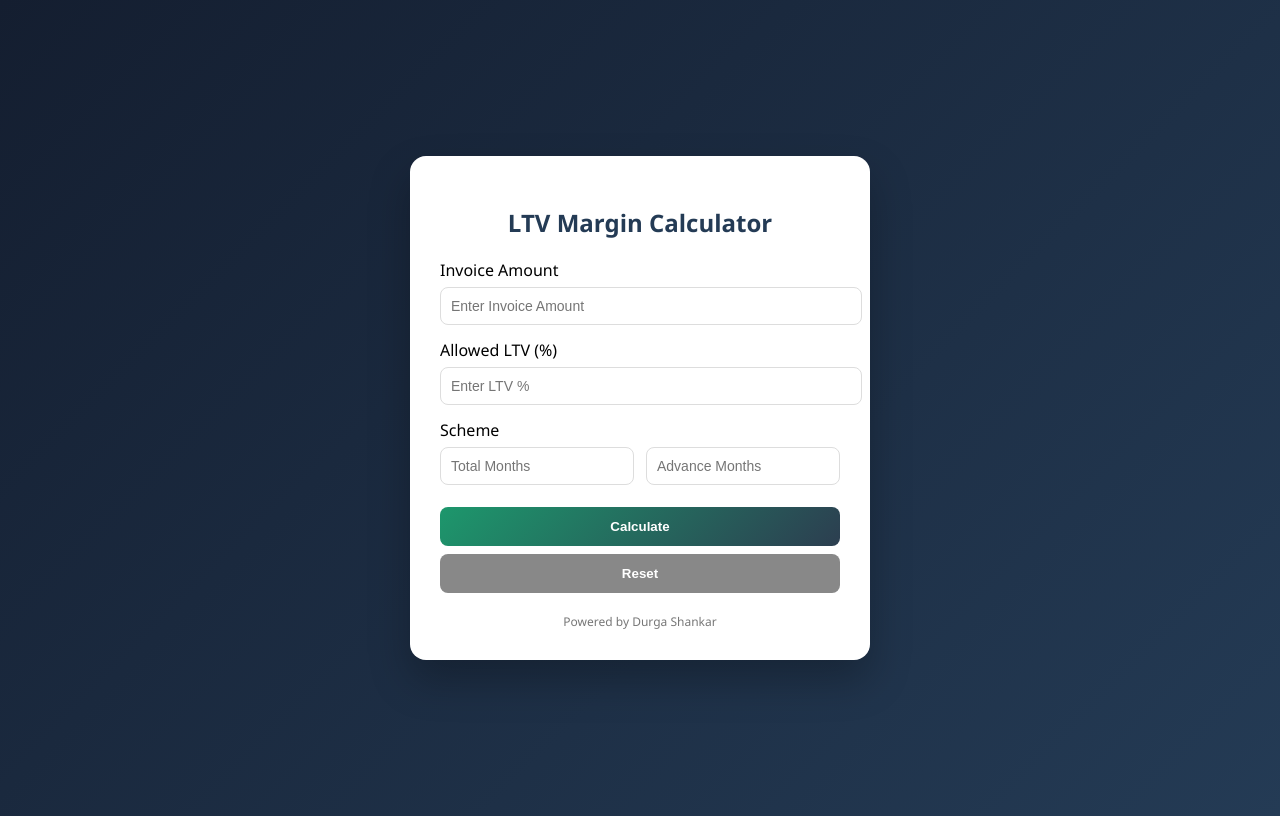
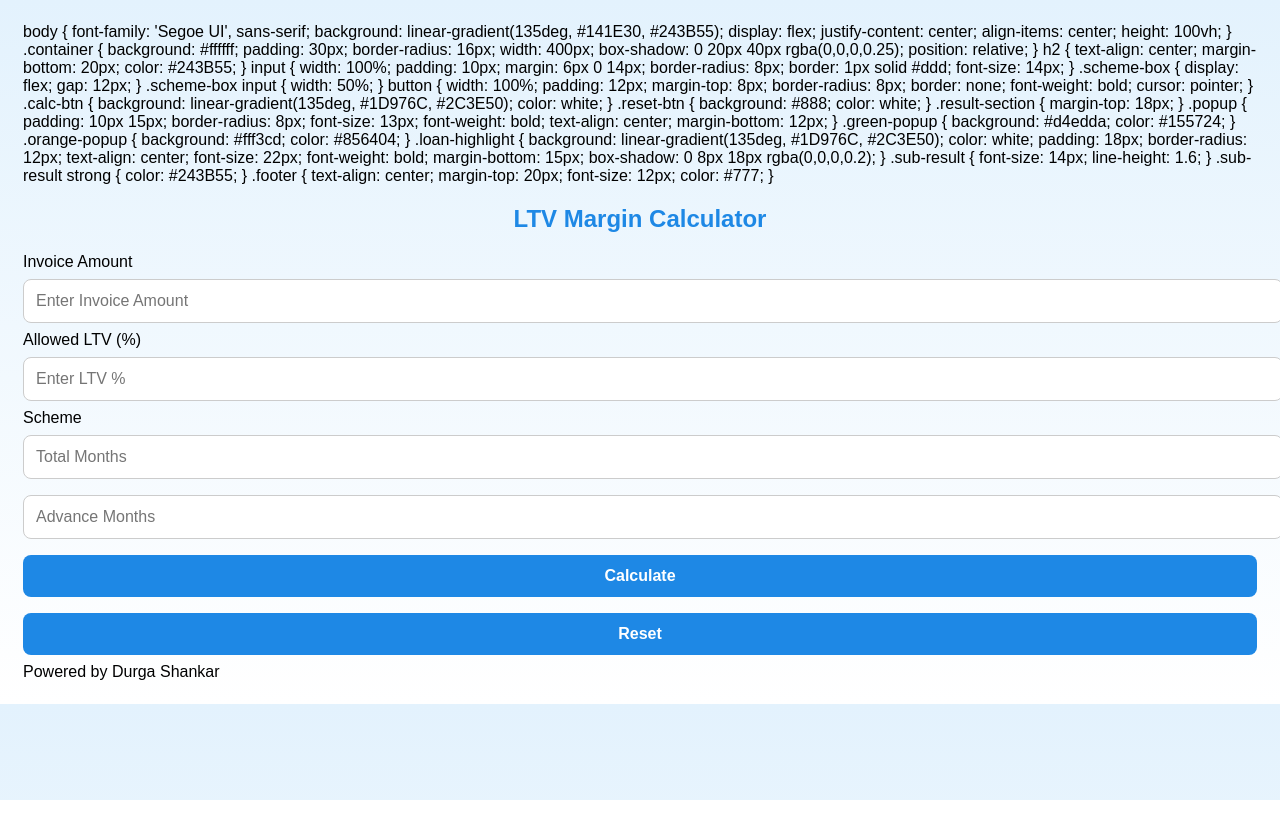
Before and after one commit to yashitxx-crypto/LTV-MARGIN-CALCULATOR-, a plain HTML site: page index.html in a window 1280 px wide. Drawn offline with Linux system fonts and the light colour scheme.

Commit message:
Update index.html

```diff
--- a/index.html
+++ b/index.html
@@ -1,9 +1,28 @@
 <!DOCTYPE html>
 <html>
-<head>
+<meta name="viewport" content="width=device-width, initial-scale=1, maximum-scale=1, user-scalable=no">
 <title>LTV Margin Calculator</title>
 
 <style>
+body {
+  font-family: 'Arial', sans-serif;
+  padding: 15px;
+  background: linear-gradient(to bottom, #e3f2fd, #ffffff);
+}
+h2 { text-align: center; color: #1e88e5; margin-bottom: 20px; }
+.card {
+  background: white; padding: 20px; border-radius: 12px; margin-bottom: 20px;
+  box-shadow: 0px 4px 12px rgba(0,0,0,0.1);
+}
+input, button {
+  width: 100%; padding: 12px; margin: 8px 0; font-size: 16px; border-radius: 8px; border: 1px solid #ccc;
+}
+button {
+  background-color: #1e88e5; color: white; border: none; font-weight: bold; cursor: pointer;
+}
+button:hover { background-color: #1565c0; }
+.result { font-weight: bold; margin-top: 10px; color: #1b5e20; }
+</style>
 body {
   font-family: 'Segoe UI', sans-serif;
   background: linear-gradient(135deg, #141E30, #243B55);
```
